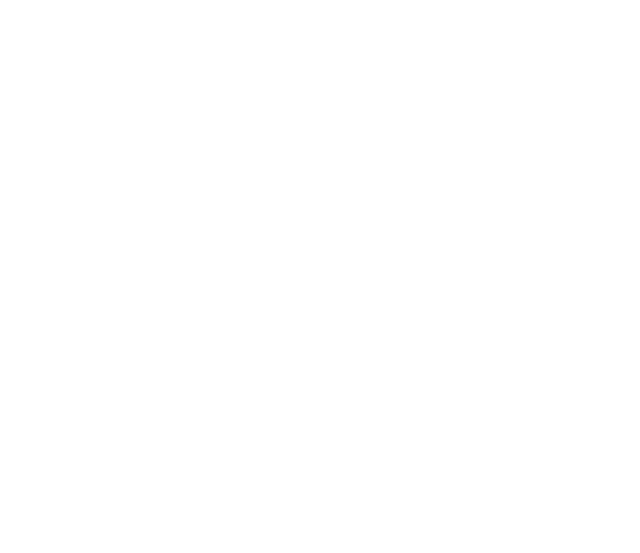
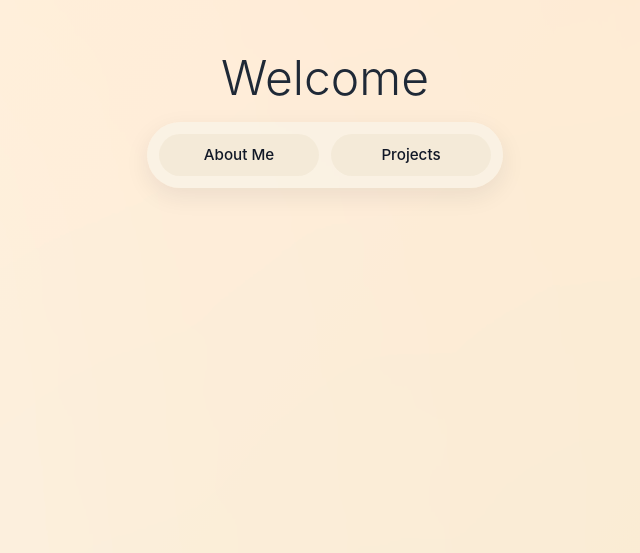
Before and after one commit to webdevyn/webdevyn.github.io, a React (Create React App) app: page /welcomepage in a window 1280 px wide. Before the commit this address had no page. Shown: the part 247-800 px from the top of the page, without its empty margins (315-955 px from the left). Built offline with nearby package versions, Linux system fonts and the light colour scheme.

Commit message:
Refine welcome page and navigation

```diff
--- a/src/App.js
+++ b/src/App.js
@@ -1,13 +1,17 @@
 import { BrowserRouter, Routes, Route } from "react-router-dom";
 import LandingPage from "./components/LandingPage";
-import HomePage from "./components/HomePage";
+import AboutPage from "./components/AboutPage";
+import ProjectsPage from "./components/ProjectsPage";
+import WelcomePage from "./components/WelcomePage";
 
 function App() {
   return (
     <BrowserRouter>
       <Routes>
         <Route path="/" element={<LandingPage />} />
-        <Route path="/main" element={<HomePage />} />
+        <Route path="/welcomepage" element={<WelcomePage />} />
+        <Route path="/about" element={<AboutPage />} />
+        <Route path="/projects" element={<ProjectsPage />} />
       </Routes>
     </BrowserRouter>
   );
--- /dev/null
+++ b/src/components/AboutPage.jsx
@@ -0,0 +1,20 @@
+import Header from "./Header";
+import { Link } from "react-router-dom";
+
+function AboutPage() {
+  return (
+    <main className="mx-auto min-h-screen bg-gradient-to-br from-white via-[#fdf7ee] to-[#efe2cc] px-6 py-12 text-gray-800">
+      <div className="mx-auto mb-8 max-w-5xl text-left">
+        <Link
+          to="/welcomepage"
+          className="text-sm font-medium text-gray-700 underline hover:text-black"
+        >
+          Back to Welcome
+        </Link>
+      </div>
+      <Header />
+    </main>
+  );
+}
+
+export default AboutPage;
--- a/src/components/LandingPage.jsx
+++ b/src/components/LandingPage.jsx
@@ -13,7 +13,7 @@
       </h1>
 
       <Link
-        to="/main"
+        to="/welcomepage"
         className="landing-center-link text-blue-600 underline hover:text-blue-800"
       >
         click here
--- /dev/null
+++ b/src/components/ProjectsPage.jsx
@@ -0,0 +1,22 @@
+import Projects from "./Projects";
+import { Link } from "react-router-dom";
+
+function ProjectsPage() {
+  return (
+    <main className="mx-auto min-h-screen bg-gradient-to-br from-white via-[#fdf7ee] to-[#efe2cc] px-6 py-12 text-gray-800">
+      <div className="mx-auto mb-8 max-w-5xl text-left">
+        <Link
+          to="/welcomepage"
+          className="text-sm font-medium text-gray-700 underline hover:text-black"
+        >
+          Back to Welcome
+        </Link>
+      </div>
+      <div className="mx-auto max-w-5xl">
+        <Projects />
+      </div>
+    </main>
+  );
+}
+
+export default ProjectsPage;
--- /dev/null
+++ b/src/components/WelcomePage.jsx
@@ -0,0 +1,24 @@
+import { Link } from "react-router-dom";
+
+function WelcomePage() {
+  return (
+    <main className="welcome-animated-bg mx-auto min-h-screen px-6 py-12 text-gray-800">
+      <section className="welcome-fade-in mx-auto flex max-w-4xl min-h-[80vh] flex-col items-center justify-center text-center">
+        <h1 className="mb-5 text-3xl font-light leading-tight sm:text-4xl md:text-5xl">
+          Welcome
+        </h1>
+
+        <nav className="home-nav" aria-label="Primary navigation">
+          <Link to="/about" className="home-nav-link">
+            About Me
+          </Link>
+          <Link to="/projects" className="home-nav-link">
+            Projects
+          </Link>
+        </nav>
+      </section>
+    </main>
+  );
+}
+
+export default WelcomePage;
--- a/src/index.css
+++ b/src/index.css
@@ -1,6 +1,16 @@
 @tailwind base;
 @tailwind components;
 @tailwind utilities;
+
+:root {
+  --app-font-family:
+    "SF Pro Text", "SF Pro Display", "San Francisco", -apple-system,
+    BlinkMacSystemFont, "Helvetica Neue", Arial, sans-serif;
+}
+
+body {
+  font-family: var(--app-font-family);
+}
 
 .landing-page-root {
   position: relative;
@@ -31,7 +41,7 @@
   width: 0ch;
   overflow: hidden;
   white-space: nowrap;
-  font-family: "Segoe UI", "Helvetica Neue", Arial, sans-serif;
+  font-family: inherit;
   animation: landing-typewriter var(--type-duration)
     steps(var(--type-steps), end) forwards;
 }
@@ -52,6 +62,7 @@
     opacity: 0;
     transform: translate(-50%, -45%);
   }
+
   to {
     opacity: 1;
     transform: translate(-50%, -50%);
@@ -69,8 +80,144 @@
   49% {
     opacity: 1;
   }
+
   50%,
   100% {
     opacity: 0;
   }
 }
+
+.home-nav {
+  display: flex;
+  flex-wrap: wrap;
+  justify-content: center;
+  gap: 0.75rem;
+  padding: 0.75rem;
+  border-radius: 9999px;
+  background: rgba(250, 243, 229, 0.85);
+  box-shadow: 0 8px 24px rgba(31, 41, 55, 0.08);
+  backdrop-filter: blur(8px);
+}
+
+.home-nav-link {
+  min-width: 10rem;
+  border-radius: 9999px;
+  padding: 0.6rem 1.25rem;
+  font-size: 0.95rem;
+  font-weight: 500;
+  color: #111827;
+  background: #f4ead8;
+  transition:
+    background-color 0.2s ease,
+    color 0.2s ease,
+    transform 0.2s ease;
+}
+
+.home-nav-link:hover {
+  background-color: #f8f0e3;
+  color: #111827;
+  transform: translateY(-1px);
+}
+
+.home-nav-link:focus-visible {
+  outline: 2px solid #111827;
+  outline-offset: 3px;
+}
+
+.welcome-fade-in {
+  opacity: 0;
+  transform: translateY(10px);
+  animation: welcome-fade-in 0.65s ease-out 0.1s forwards;
+}
+
+.welcome-animated-bg {
+  position: relative;
+  isolation: isolate;
+  overflow: hidden;
+  background: linear-gradient(
+    125deg,
+    #fffef9,
+    #fdf7ee,
+    #f6ead1,
+    #ead7b0,
+    #f8ecd8
+  );
+  background-size: 300% 300%;
+  animation: welcome-gradient-shift 9s ease infinite;
+}
+
+.welcome-animated-bg::before {
+  content: "";
+  position: absolute;
+  inset: -18%;
+  z-index: -1;
+  background:
+    radial-gradient(
+      circle at 18% 22%,
+      rgba(255, 214, 178, 0.55),
+      transparent 34%
+    ),
+    radial-gradient(
+      circle at 80% 18%,
+      rgba(247, 225, 170, 0.5),
+      transparent 30%
+    ),
+    radial-gradient(
+      circle at 78% 78%,
+      rgba(230, 214, 176, 0.35),
+      transparent 34%
+    ),
+    radial-gradient(
+      circle at 20% 82%,
+      rgba(232, 220, 194, 0.3),
+      transparent 32%
+    ),
+    linear-gradient(125deg, #fffef9, #fdf7ee, #f6ead1, #ead7b0, #f8ecd8);
+  background-size: 300% 300%;
+  filter: blur(24px) saturate(120%);
+  opacity: 0.88;
+  animation:
+    welcome-gradient-shift 9s ease infinite,
+    welcome-gradient-float 12s ease-in-out infinite alternate;
+}
+
+.welcome-animated-bg > * {
+  position: relative;
+  z-index: 1;
+}
+
+@keyframes welcome-fade-in {
+  from {
+    opacity: 0;
+    transform: translateY(10px);
+  }
+
+  to {
+    opacity: 1;
+    transform: translateY(0);
+  }
+}
+
+@keyframes welcome-gradient-shift {
+  0% {
+    background-position: 0% 50%;
+  }
+
+  50% {
+    background-position: 100% 50%;
+  }
+
+  100% {
+    background-position: 0% 50%;
+  }
+}
+
+@keyframes welcome-gradient-float {
+  0% {
+    transform: scale(1) rotate(0deg);
+  }
+
+  100% {
+    transform: scale(1.03) rotate(2deg);
+  }
+}
```
